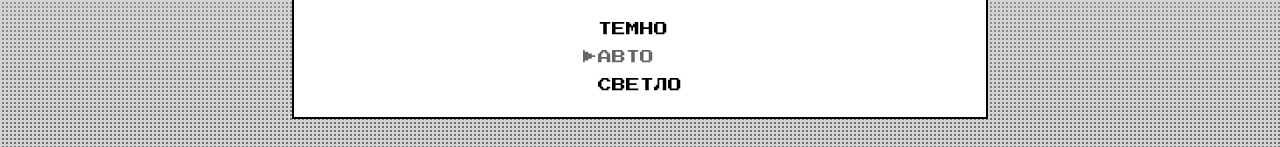
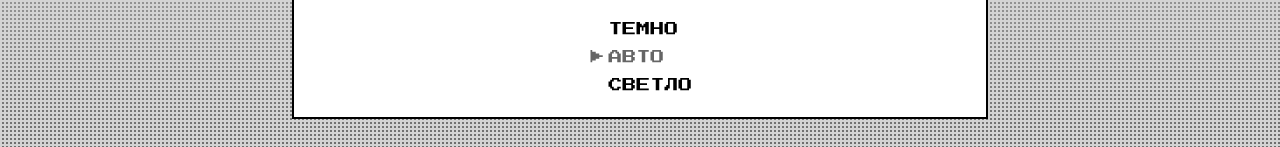
Before and after one commit to Irina-Mishukova/zakrivayuschiy-teg-f, a plain HTML site: page index.html in a window 1280 px wide. Shown: the part 328-475 px from the top of the page. Drawn offline with Linux system fonts and the light colour scheme.

Commit message:
heder_nav

```diff
--- a/styles/style.css
+++ b/styles/style.css
@@ -48,8 +48,6 @@
 }
 
 .header__text {
-  /* padding-block-end: 10px;
-  padding-block-start: 5px; */
   text-transform: uppercase;
   font-size: clamp(0.875rem, 0.6769rem + 0.8451vw, 1.4375rem);
 }
@@ -92,11 +90,12 @@
   animation-timing-function: ease-in-out;
   animation-duration: alternate;
   position: absolute;
-  left: -100px;
+  left: -85px;
 }
 
 .theme-menu__item {
   position: relative;
+  padding-inline-start: 21px;
 }
 
 @keyframes arrow_shift {
```
